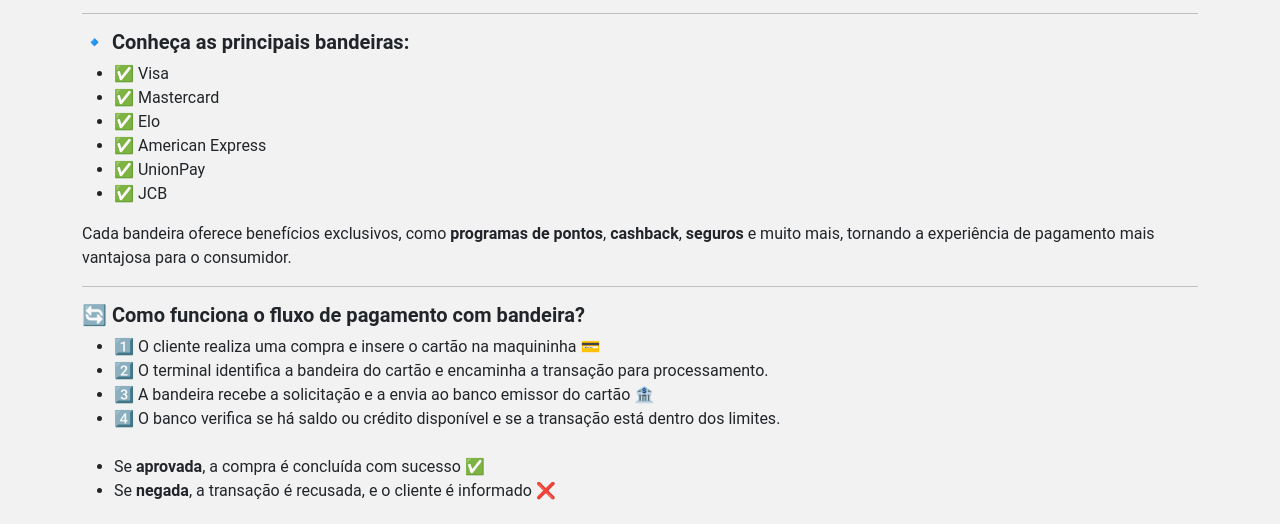
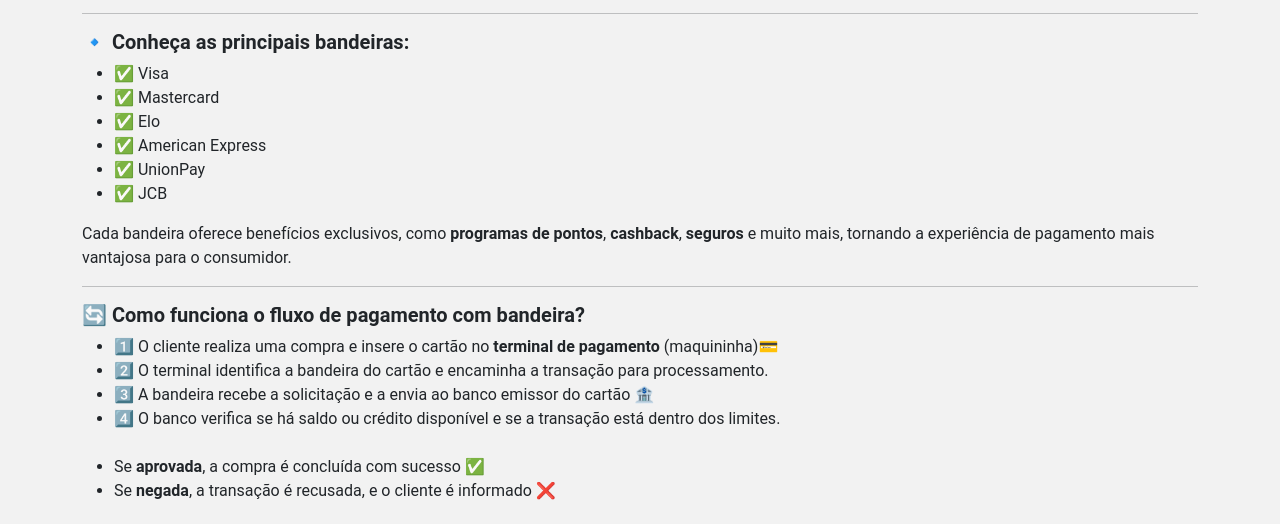
Before and after one commit to gabrielmacedosantos/teste-bandeira, a plain HTML site: page index.html in a window 1280 px wide. Shown: the part 246-770 px from the top of the page. Drawn offline with nearby package versions, Linux system fonts and the light colour scheme.

Commit message:
Update index.html

```diff
--- a/index.html
+++ b/index.html
@@ -240,7 +240,7 @@
         <hr>
         <h5>🔄 Como funciona o fluxo de pagamento com bandeira?</h5>
         <ul>
-            <li>1️⃣ O cliente realiza uma compra e insere o cartão na maquininha 💳</li>
+            <li>1️⃣ O cliente realiza uma compra e insere o cartão no <strong>terminal de pagamento</strong> (maquininha)💳</li>
             <li>2️⃣ O terminal identifica a bandeira do cartão e encaminha a transação para processamento.</li>
             <li>3️⃣ A bandeira recebe a solicitação e a envia ao banco emissor do cartão 🏦</li>
             <li>4️⃣ O banco verifica se há saldo ou crédito disponível e se a transação está dentro dos limites.</li>
@@ -248,7 +248,7 @@
             <li>Se <strong>aprovada</strong>, a compra é concluída com sucesso ✅</li>
             <li>Se <strong>negada</strong>, a transação é recusada, e o cliente é informado ❌</li>
             <br>
-            <li>5️⃣ A resposta retorna para a maquininha, que finaliza o processo ⏳.</li>
+            <li>5️⃣ A resposta retorna para o <strong>terminal de pagamento</strong> (maquininhas), que finaliza o processo ⏳.</li>
             <li>6️⃣ O cliente recebe a confirmação da compra ou a notificação de recusa 🛒.</li>
         </ul>
         <p>
```
